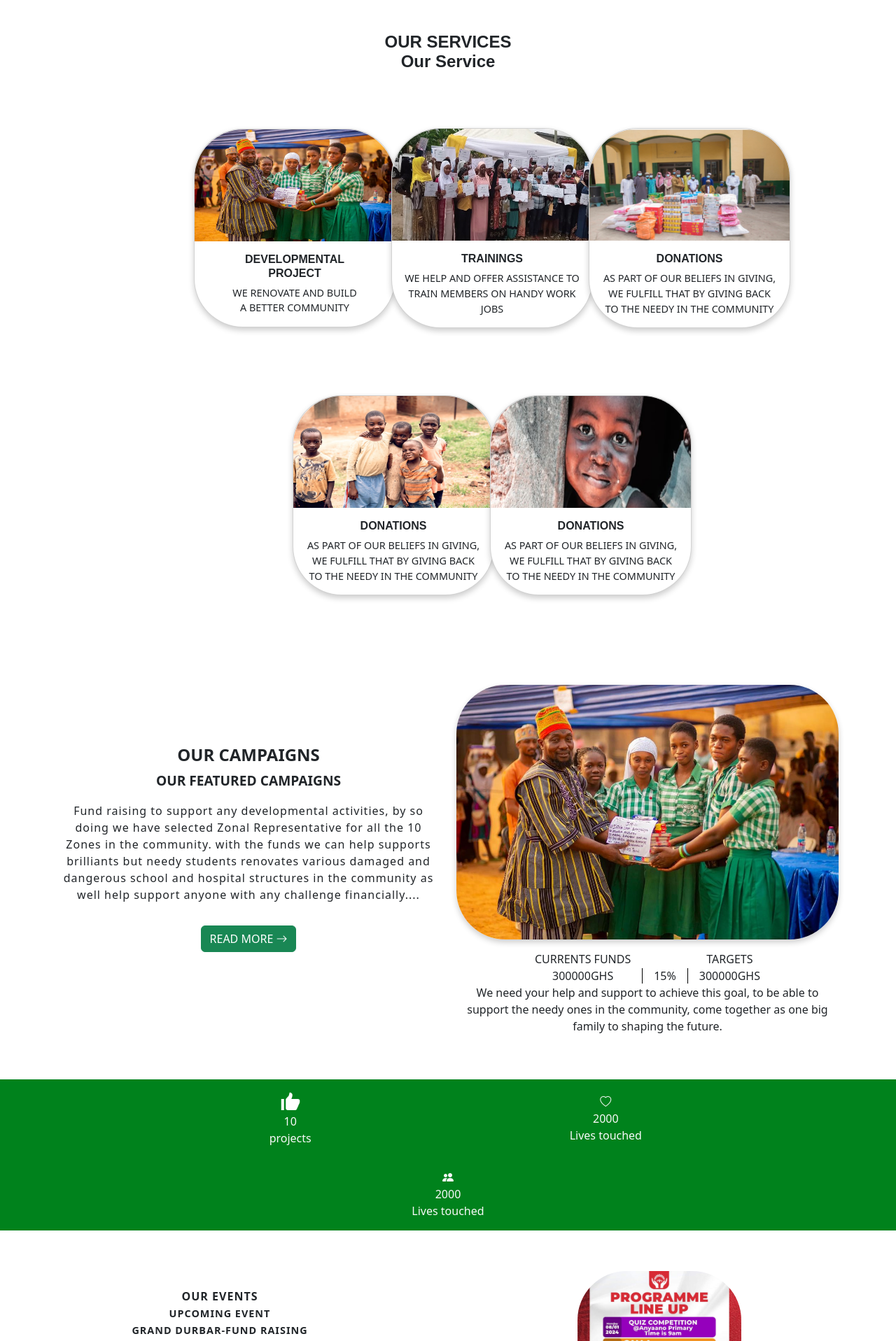
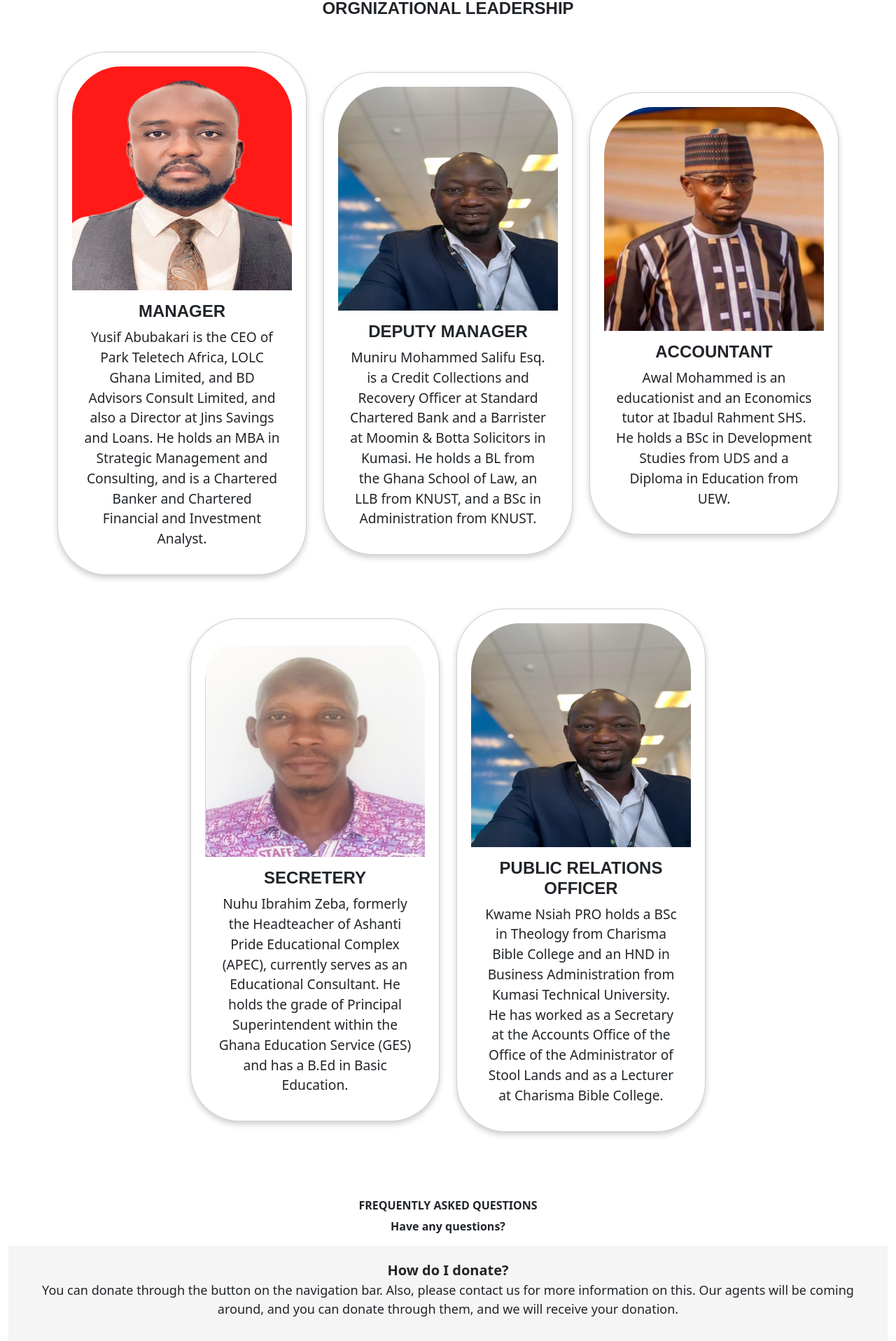
Before and after one commit to Namibra-Devs/MZDO-WEBSITE, a React (Vite) app: page / in a window 1280 px wide. Shown: the part 1663-3580 px from the top of the page at 70% size. Built offline with nearby package versions, Linux system fonts and the light colour scheme.

Commit message:
New update

```diff
--- a/package.json
+++ b/package.json
@@ -18,6 +18,7 @@
     "bootstrap-icons": "^1.11.3",
     "git-pages": "^0.8.1",
     "react": "^18.2.0",
+    "react-bootstrap": "^2.10.2",
     "react-dom": "^18.2.0",
     "react-router-dom": "^6.22.3",
     "react-router-hash-link": "^2.4.3"
--- a/src/App.jsx
+++ b/src/App.jsx
@@ -15,7 +15,7 @@ import Faqs from './sections/Faqs';
 import News_update from './sections/News_update';
 import Thanks from './sections/Thanks';
 import Programmes_profile from './sections/Programmes_profile';
-import Programmes_profile6 from './sections/Programmes_profile6';
+import Gallery from './sections/Gallery.jsx';
 import Programmes_profile5 from './sections/Programmes_profile5';
 
 const App = () => {
@@ -36,7 +36,7 @@ const App = () => {
           <Route path="/News_update" element={<News_update />} />
           <Route path="/Thanks" element={<Thanks />} />
           <Route path="/Programmes_profile" element={<Programmes_profile />} />
-          <Route path="/Programmes_profile6" element={<Programmes_profile6 />} />
+          <Route path="/Gallery " element={<Gallery  />} />
           <Route path="/Programmes_profile5" element={<Programmes_profile5 />} />
 
 
--- a/src/main.jsx
+++ b/src/main.jsx
@@ -1,6 +1,7 @@
 import React from 'react'
 import ReactDOM from 'react-dom/client'
 import { BrowserRouter } from 'react-router-dom'
+
 
 import App from './App.jsx'
 import './index.css'
--- a/src/sections/Home.jsx
+++ b/src/sections/Home.jsx
@@ -7,17 +7,13 @@ import group1 from "../assets/images/group 1.jpg"
 import group2 from "../assets/images/group 2.jpg"
 import logo from "../assets/images/mainlogo.jpg"
 import Awards1 from "../assets/images/Awards1.jpg"
-import benificial from  "../assets/images/beneficiaries.jpeg"
-import donation from "../assets/images/kapower-donate-to-muslim.jpeg"
-import boys from "../assets/images/boys.jpg"
-import smallboy from "../assets/images/small boy.jpg"
 import lineup from "../assets/images/lineup.jpg"
 import like from "../assets/images/like.png"
 import accountant from "../assets/images/accountant.jpg"
 import Manager from "../assets/images/Manager.jpg"
 import deputyManager from "../assets/images/deputyManager.jpg"
 import Secretery from "../assets/images/Secretery.jpeg"
-import search from "../assets/images/search icon.png"
+
 import Aos from 'aos';
  import 'aos/dist/aos.css'
 import './Home.css';
@@ -121,180 +117,8 @@ import './Home.css';
  </div>
 
     {/* card section */}
+
     <div className="container-fluid">
-     <div>
-         <h6 className='text-center mt-5' style={{ fontSize: '1.5rem', fontWeight: '600', fontFamily: 'sans-serif' }}>
-             OUR SERVICES<br />
-             <span>Our Service</span>
-         </h6>
-     </div>
-
-     <div className="container" >
-         <div className="row mx-auto justify-content-center align-items-center" style={{ margin: '2rem 0' }}>
-             {/* Card 1 */}
-             <div className="col-lg-2 col-md-3 col-sm-6 mb-4 m-lg-5">
-                 <div className="card" style={{ width: "18rem", borderTopRightRadius:'70px', borderTopLeftRadius:'70px', borderBottomRightRadius:'70px',  borderBottomLeftRadius:'70px',     boxShadow: '0 4px 8px 0 rgba(0,0,0,0.2)' }} data-aos="fade-left">
-                      <img src={Awards1} className="card-img-top" alt="deploymental" style={{ height: "20vh", borderTopRightRadius:'70px',borderTopLeftRadius:'70px',}} />
-                     <div className="card-body">
-                         <h5 className="card-title text-center" style={{ fontSize: '1rem', fontWeight: '600', fontFamily: 'sans-serif'  }}>
-                            DEVELOPMENTAL <br /> PROJECT
-                         </h5>
-                         <p className="card-text text-center" style={{ fontSize: '0.9rem' }}>
-                            WE RENOVATE AND BUILD <br /> A BETTER COMMUNITY
-                         </p>
-                     </div>
-                 </div>
-             </div>
-
-             {/* Card 2 */}
-             <div className="col-lg-2 col-md-3 col-sm-6 mb-4 m-lg-5">
-                 <div className="card" style={{ width: "18rem", borderTopRightRadius:'70px', borderTopLeftRadius:'70px', borderBottomRightRadius:'70px',  borderBottomLeftRadius:'70px',    boxShadow: '0 4px 8px 0 rgba(0,0,0,0.2)'  }} data-aos="fade-left">
-                     <img src={benificial} className="card-img-top" alt="benificial" style={{  height: "20vh", borderTopRightRadius:'70px' , borderTopLeftRadius:'70px',}} />
-                     <div className="card-body">
-                         <h5 className="card-title text-center" style={{ fontSize: '1rem', fontWeight: '600', fontFamily: 'sans-serif' }}>
-                             TRAININGS
-                         </h5>
-                         <p className="card-text text-center" style={{ fontSize: '0.9rem' }}>
-                             WE HELP AND OFFER ASSISTANCE TO TRAIN MEMBERS ON HANDY WORK JOBS
-                         </p>
-                     </div>
-                  </div>
-             </div>
-
-             {/* Card 3 */}
-             <div className="col-lg-2 col-md-3 col-sm-6 mb-4 m-lg-5">
-                 <div className="card" style={{ width: "18rem", borderTopRightRadius:'70px', borderTopLeftRadius:'70px', borderBottomRightRadius:'70px',  borderBottomLeftRadius:'70px',  boxShadow: '0 4px 8px 0 rgba(0,0,0,0.2)' }} data-aos="fade-left">
-                     <img src={donation} className="card-img-top" alt="..." style={{  height: "20vh", borderTopRightRadius:'70px',borderTopLeftRadius:'70px',}} />
-                     <div className="card-body">
-                         <h5 className="card-title text-center" style={{ fontSize: '1rem', fontWeight: '600', fontFamily: 'sans-serif' }}>
-                            DONATIONS
-                         </h5>
-                         <p className="card-text text-center" style={{ fontSize: '0.9rem' }}>
-                              AS PART OF OUR BELIEFS IN GIVING, WE FULFILL THAT BY GIVING BACK
-                              TO THE NEEDY IN THE COMMUNITY
-                          </p>
-                     </div>
-                 </div>
-             </div>
-
-             {/* Card 4 */}
-             <div className="col-lg-2 col-md-3 col-sm-6 mb-4 m-lg-5">
-                 <div className="card" style={{ width: "18rem", borderTopRightRadius:'70px', borderTopLeftRadius:'70px', borderBottomRightRadius:'70px',  borderBottomLeftRadius:'70px',  boxShadow: '0 4px 8px 0 rgba(0,0,0,0.2)' }} data-aos="fade-right">
-                     <img src={boys} className="card-img-top" alt="..." style={{ height: "20vh", borderTopRightRadius:'70px',borderTopLeftRadius:'70px'}} />
-                     <div className="card-body">
-                         <h5 className="card-title text-center" style={{ fontSize: '1rem', fontWeight: '600', fontFamily: 'sans-serif' }}>
-                            DONATIONS
-                         </h5>
-                         <p className="card-text text-center" style={{ fontSize: '0.9rem' }}>
-                             AS PART OF OUR BELIEFS IN GIVING, WE FULFILL THAT BY GIVING BACK TO
-                              THE NEEDY IN THE COMMUNITY
-                          </p>
-                      </div>
-                  </div>
-             </div>
-
-             {/* Card 5 */}
-             <div className="col-lg-2 col-md-3 col-sm-6 mb-4 m-lg-5">
-                 <div className="card" style={{width: "18rem",  borderTopRightRadius:'70px', borderTopLeftRadius:'70px', borderBottomRightRadius:'70px',  borderBottomLeftRadius:'70px', boxShadow: '0 4px 8px 0 rgba(0,0,0,0.2)' }} data-aos="fade-right">
-                     <img src={smallboy} className="card-img-top" alt="..." style={{  height: "20vh", borderTopRightRadius:'70px',borderTopLeftRadius:'70px',}} />
-                     <div className="card-body">
-                         <h5 className="card-title text-center" style={{ fontSize: '1rem', fontWeight: '600', fontFamily: 'sans-serif' }}>
-                            DONATIONS
-                         </h5>
-                         <p className="card-text text-center" style={{ fontSize: '0.9rem' }}>
-                             AS PART OF OUR BELIEFS IN GIVING, WE FULFILL THAT BY GIVING BACK TO
-                             THE NEEDY IN THE COMMUNITY
-                         </p>
-                     </div>
-                 </div>
-              </div>
-          </div>
-     </div>
- </div>
-
-
-
-
-     {/* first two divs with text strat here*/}
- <div className="container text-center">
-       <div className="row row-cols-1 card-col justify-content-center align-items-center">
-         <div className="col-lg-6 col-md-6 col-sm-12">
-             <h5 className='col5' style={{ fontWeight: '700', fontSize: '1.5rem' }}>OUR CAMPAIGNS</h5>
-             <p style={{ fontWeight: '700', fontSize: '1.2rem' }}>OUR FEATURED CAMPAIGNS</p>
-             <p style={{ maxWidth: '100%', lineHeight: '1.5', letterSpacing: '1px', fontSize: '1rem', fontWeight: '400' }}>
-                 Fund raising to support any developmental activities, by so doing we have selected Zonal
-                 Representative for all the 10 Zones in the community. with the funds we can help supports brilliants
-                 but needy students renovates various damaged and dangerous school and hospital structures in the
-                 community as well help support anyone with any challenge financially....
-             </p>
-               <a href="/Event" className="btn btn-success mt-3">READ MORE <i className="bi bi-arrow-right"></i></a>
-         </div>
-         <div className="col-lg-6 col-md-6 col-sm-12 mt-5" data-aos="flip-right">
-             <img src={Awards1} alt="Logo" className='card-col img-fluid' style={{ width: '100%', borderTopRightRadius:'70px', borderTopLeftRadius:'70px', borderBottomRightRadius:'70px',   borderBottomLeftRadius: '70px',boxShadow: '0 4px 8px 0 rgba(0,0,0,0.2)'  }} />
-
-             <p style={{ fontWeight: '400', fontSize: '1rem', marginTop: '1rem' }}>
-                 <span className="inline-p" style={{ fontWeight: '400', fontSize: '1rem', }}>CURRENTS FUNDS<br />300000GHS</span>
-                 <span className="vertical-line mx-3" style={{ fontWeight: '400', fontSize: '1rem', }}></span>
-                 <span className="inline-p" style={{ fontWeight: '400', fontSize: '1rem',}}>15%</span>
-                 <span className="vertical-line mx-3" style={{ fontWeight: '400', fontSize: '1rem',}}></span>
-                 <span className="inline-p" style={{ fontWeight: '400', fontSize: '1rem',}}>TARGETS<br />300000GHS</span><br />
-                 We need your help and support to achieve this goal, to be able to support
-                 the needy ones in the community, come together as one big family to shaping the future.
-             </p>
-         </div>
-      </div>
-  </div>
-
-     {/* first two divs with text end here*/}
-       {/* div with icon start */}
-       <div className='text-center container-fluid mt-5 d-flex flex-wrap justify-content-center align-items-center text-light mx-auto'
-            style={{
-            backgroundColor: '#00821C',
-            marginBottom: '10px',
-
-            }}>
-
-          <div className="inline-p m-3 col-md-4 col-sm-12">
-             <img src={like} alt="like" style={{ width: '2rem' }} /><br />
-             <span>10</span><br />
-             <span>projects</span>
-          </div>
-         <div className="inline-p m-3 col-md-4 col-sm-12">
-             <i className="bi bi-heart"></i><br />
-             <span>2000</span><br />
-              <span>Lives touched</span>
-          </div>
-         <div className="inline-p m-3 col-md-4 col-sm-12">
-              <i className="bi bi-people-fill"></i><br />
-              <span>2000</span><br />
-             <span>Lives touched</span>
-         </div>
-     </div>
-
-      {/* div with icon end */}
-      {/* programme lineup grid container start */}
-      <div className="row row-cols-1 card-col container-fluid justify-content-center align-items-center">
-         <div className="col-lg-6 col-md-6 col-sm-12 d-flex flex-column justify-content-center align-items-center">
-             <p style={{ maxWidth: '100%', lineHeight: '1.5', letterSpacing: '1px', fontSize: '1rem', fontWeight: '700', textAlign: 'center' }}>
-             <span>OUR EVENTS</span><br />
-             <span style={{ fontWeight: '700', fontSize: '0.9rem' }}>UPCOMING EVENT</span><br />
-             <span style={{ fontWeight: '700', fontSize: '0.9rem' }}>GRAND DURBAR-FUND RAISING</span><br />
-             <span style={{ fontWeight: '700', fontSize: '0.9rem' }}>14/01/2024</span><br />
-             <span style={{ fontWeight: '700', fontSize: '0.9rem' }}>10:30 am</span><br />
-             <span>Anyaano school park </span><br />
-             <span>kumasi, Moshie Zongo </span>
-             </p>
-
-         </div>
-          <div className="col-lg-6 col-md-6 col-sm-12 mt-5 d-flex justify-content-center align-items-center" data-aos="zoom-in">
-             <img src={lineup} alt="Logo" className='card-col img-fluid' style={{ maxWidth: '100%', borderTopRightRadius:'70px', borderTopLeftRadius:'70px', borderBottomRightRadius:'70px',   borderBottomLeftRadius: '70px',maxHeight: '35vh' }} />
-          </div>
-      </div>
-
-      {/* programme line grid container end */}
-
-    {/* three grid images start here */}
- <div className="container-fluid">
        < div>
          <h6 className='text-center mb-5'
          style={{
@@ -576,6 +400,127 @@ Awal Mohammed is an educationist and an Economics tutor at Ibadul Rahment SHS.
          </p>
      </div>
  </div>
+
+
+
+     {/* first two divs with text strat here*/}
+ <div className="container text-center">
+       <div className="row row-cols-1 card-col justify-content-center align-items-center">
+         <div className="col-lg-6 col-md-6 col-sm-12">
+             <h5 className='col5' style={{ fontWeight: '700', fontSize: '1.5rem' }}>OUR CAMPAIGNS</h5>
+             <p style={{ fontWeight: '700', fontSize: '1.2rem' }}>OUR FEATURED CAMPAIGNS</p>
+             <p style={{ maxWidth: '100%', lineHeight: '1.5', letterSpacing: '1px', fontSize: '1rem', fontWeight: '400' }}>
+                 Fund raising to support any developmental activities, by so doing we have selected Zonal
+                 Representative for all the 10 Zones in the community. with the funds we can help supports brilliants
+                 but needy students renovates various damaged and dangerous school and hospital structures in the
+                 community as well help support anyone with any challenge financially....
+             </p>
+               <a href="/Event" className="btn btn-success mt-3">READ MORE <i className="bi bi-arrow-right"></i></a>
+         </div>
+         <div className="col-lg-6 col-md-6 col-sm-12 mt-5" data-aos="flip-right">
+             <img src={Awards1} alt="Logo" className='card-col img-fluid' style={{ width: '100%', borderTopRightRadius:'70px', borderTopLeftRadius:'70px', borderBottomRightRadius:'70px',   borderBottomLeftRadius: '70px',boxShadow: '0 4px 8px 0 rgba(0,0,0,0.2)'  }} />
+
+             <p style={{ fontWeight: '400', fontSize: '1rem', marginTop: '1rem' }}>
+                 <span className="inline-p" style={{ fontWeight: '400', fontSize: '1rem', }}>CURRENTS FUNDS<br />300000GHS</span>
+                 <span className="vertical-line mx-3" style={{ fontWeight: '400', fontSize: '1rem', }}></span>
+                 <span className="inline-p" style={{ fontWeight: '400', fontSize: '1rem',}}>15%</span>
+                 <span className="vertical-line mx-3" style={{ fontWeight: '400', fontSize: '1rem',}}></span>
+                 <span className="inline-p" style={{ fontWeight: '400', fontSize: '1rem',}}>TARGETS<br />300000GHS</span><br />
+                 We need your help and support to achieve this goal, to be able to support
+                 the needy ones in the community, come together as one big family to shaping the future.
+             </p>
+         </div>
+      </div>
+  </div>
+
+     {/* first two divs with text end here*/}
+       {/* div with icon start */}
+       <div className='text-center container-fluid mt-5 d-flex flex-wrap justify-content-center align-items-center text-light mx-auto'
+            style={{
+            backgroundColor: '#00821C',
+            marginBottom: '10px',
+
+            }}>
+
+          <div className="inline-p m-3 col-md-4 col-sm-12">
+             <img src={like} alt="like" style={{ width: '2rem' }} /><br />
+             <span>10</span><br />
+             <span>projects</span>
+          </div>
+         <div className="inline-p m-3 col-md-4 col-sm-12">
+             <i className="bi bi-heart"></i><br />
+             <span>2000</span><br />
+              <span>Lives touched</span>
+          </div>
+         <div className="inline-p m-3 col-md-4 col-sm-12">
+              <i className="bi bi-people-fill"></i><br />
+              <span>2000</span><br />
+             <span>Lives touched</span>
+         </div>
+     </div>
+
+      {/* div with icon end */}
+      {/* programme lineup grid container start */}
+      <div className="row row-cols-1 card-col container-fluid justify-content-center align-items-center">
+         <div className="col-lg-6 col-md-6 col-sm-12 d-flex flex-column justify-content-center align-items-center">
+             <p style={{ maxWidth: '100%', lineHeight: '1.5', letterSpacing: '1px', fontSize: '1rem', fontWeight: '700', textAlign: 'center' }}>
+             <span>OUR EVENTS</span><br />
+             <span style={{ fontWeight: '700', fontSize: '0.9rem' }}>UPCOMING EVENT</span><br />
+             <span style={{ fontWeight: '700', fontSize: '0.9rem' }}>GRAND DURBAR-FUND RAISING</span><br />
+             <span style={{ fontWeight: '700', fontSize: '0.9rem' }}>14/01/2024</span><br />
+             <span style={{ fontWeight: '700', fontSize: '0.9rem' }}>10:30 am</span><br />
+             <span>Anyaano school park </span><br />
+             <span>kumasi, Moshie Zongo </span>
+             </p>
+
+         </div>
+          <div className="col-lg-6 col-md-6 col-sm-12 mt-5 d-flex justify-content-center align-items-center" data-aos="zoom-in">
+             <img src={lineup} alt="Logo" className='card-col img-fluid' style={{ maxWidth: '100%', borderTopRightRadius:'70px', borderTopLeftRadius:'70px', borderBottomRightRadius:'70px',   borderBottomLeftRadius: '70px',maxHeight: '35vh' }} />
+          </div>
+      </div>
+
+      {/* programme line grid container end */}
+
+    {/* three grid images start here */}
+
+
+    <div id="carouselExampleDark" className="carousel slide  carousel-img">
+        <div className="carousel-indicators">
+            <button type="button" data-bs-target="#carouselExampleDark" data-bs-slide-to="0" className="active carousel-btn" aria-current="true" aria-label="Slide 1"></button>
+            <button type="button" data-bs-target="#carouselExampleDark" data-bs-slide-to="1" aria-label="Slide 2" className="carousel-btn"></button>
+            <button type="button" data-bs-target="#carouselExampleDark" data-bs-slide-to="2" aria-label="Slide 3" className="carousel-btn"></button>
+            <a href="/Contact"  className="btn btn-warning m-4 text-success " style={{marginTop:'20px'}}>CONTACT US</a>
+            <a href="/About"  className="btn btn-success m-4" style={{marginTop:'20px'}}>READ MORE</a>
+        </div>
+        <div className="carousel-inner carousel-inner-img">
+           <div className="carousel-item active" data-bs-interval="10000">
+               <img src={muslimLeaders} className="d-block w-100" alt="muslimLeaders" style={{ height: "90vh", objectFit: "cover" , backgroundPosition:'center'}}  />
+               <div className="carousel-caption d-none  d-md-block text-center">
+                   <h2 className="imgtext text-light">MOSHIE ZONGO DEVELOPMENTAL ORGANIZATION</h2>
+               </div>
+           </div>
+           <div className="carousel-item" data-bs-interval="2000">
+               <img src={group1} className="d-block w-100 "alt=" group1" style={{ height: "90vh", objectFit: "cover", backgroundPosition:'center'}}  />
+               <div className="carousel-caption d-none d-md-block text-center">
+                  <h2 className="imgtext text-light">MOSHIE ZONGO DEVELOPMENTAL ORGANIZATION</h2>
+</div>
+           </div>
+           <div className="carousel-item">
+               <img src={group2} className="d-block w-100 " alt="group2 " style={{ height: "90vh", objectFit: "cover", backgroundPosition:'center' }}  />
+               <div className="carousel-caption d-none d-md-block text-center">
+                   <h2 className="imgtext text-light">MOSHIE ZONGO DEVELOPMENTAL ORGANIZATION</h2>
+                </div>
+           </div>
+        </div>
+        <button className="carousel-control-prev" type="button" data-bs-target="#carouselExampleDark" data-bs-slide="prev"  data-aos="fade-right">
+           <span className="carousel-control-prev-icon" aria-hidden="true"></span>
+           <span className="visually-hidden">Previous</span>
+           </button>
+           <button className="carousel-control-next" type="button" data-bs-target="#carouselExampleDark" data-bs-slide="next"  data-aos="fade-left">
+          <span className="carousel-control-next-icon" aria-hidden="true"></span>
+           <span className="visually-hidden">Next</span>
+        </button>
+ </div>
  <div className='container text-center' style={{fontWeight:'700'}}>
      <p>HOW YOU CAN HELP</p>
      <a href="/join_us" type="button" className="btn btn-secondary btn-sm ">JOIN US </a>
--- a/src/sections/Update.jsx
+++ b/src/sections/Update.jsx
@@ -11,7 +11,6 @@ import  boys from '../assets/images/boys.jpg'
 import muslimleaders from '../assets/images/group of-muslim-leaders.png';
 import Aos from 'aos';
  import 'aos/dist/aos.css'
-
 import './Update.css'
 
 const Update = () => {
@@ -78,7 +77,7 @@ const Update = () => {
                     COMMUNITY
                 </p>
             </div>
-            <a href='/Programmes_profile6' style={{ fontWeight: '600', fontSize: '20px', textDecoration: 'none', color: 'black' }}>READ MORE</a>
+            <a href='/Gallery' style={{ fontWeight: '600', fontSize: '20px', textDecoration: 'none', color: 'black' }}>READ MORE</a>
             <hr />
             <p style={{ fontSize: '10px' }}>DECEMBER 20,2022</p>
         </div>
```
Also changed, not shown: src/sections/Gallery.jsx (added, +41 -0 lines), src/sections/Programmes_profile6.jsx (deleted, +0 -59 lines), 1 other file (tests, documents, lock files or other folders).
